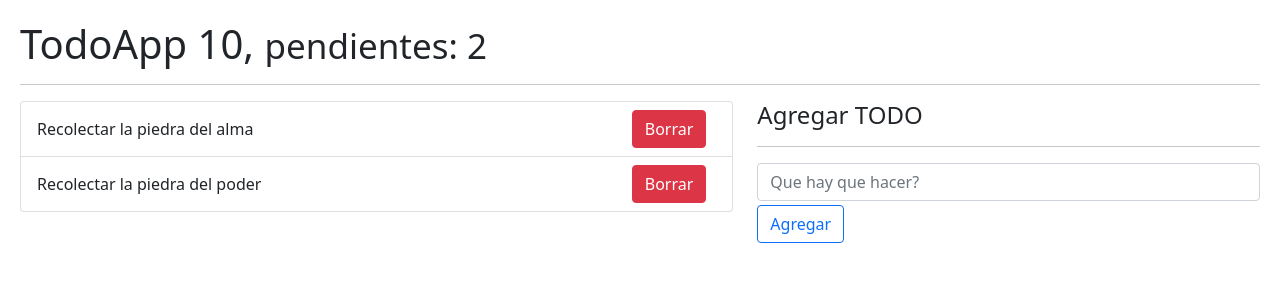
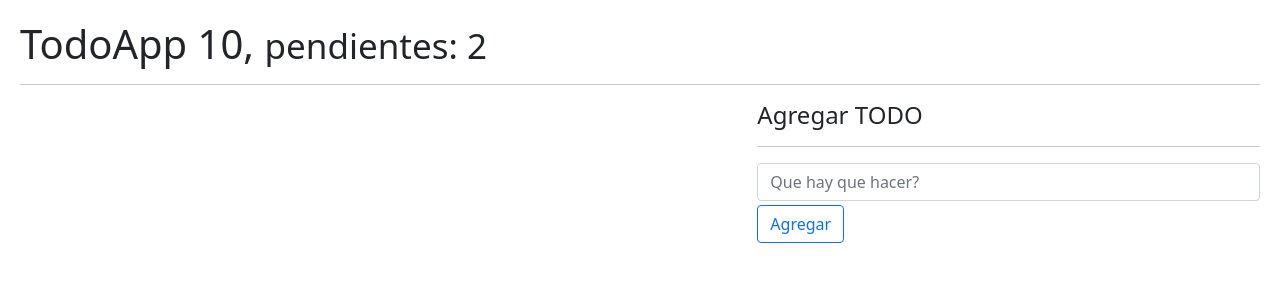
Before and after one commit to tomygp97/05-hooksApp, a React (Vite) app: page / in a window 1280 px wide. Shown: the top 300 px of the page. Built offline with nearby package versions, Linux system fonts and the light colour scheme.

Commit message:
147 - Agregar, Guardar y Borrar TODOS

```diff
--- a/src/08-useReducer/TodoApp.jsx
+++ b/src/08-useReducer/TodoApp.jsx
@@ -1,30 +1,48 @@
-import { useReducer } from "react";
+import { useEffect, useReducer } from "react";
 import { TodoAdd } from "./TodoAdd";
 import { TodoList } from "./TodoList";
 import { todoReducer } from "./todoReducer";
 
 const initialState = [
-    {
-        id: new Date().getTime(),
-        description: "Recolectar la piedra del alma",
-        done: false,
-    },
-    {
-        id: new Date().getTime() * 3,
-        description: "Recolectar la piedra del poder",
-        done: false,
-    },
+    // {
+    //     id: new Date().getTime(),
+    //     description: "Recolectar la piedra del alma",
+    //     done: false,
+    // },
 ]
+
+const init = () => {
+    return JSON.parse( localStorage.getItem( "todos" ) ) || [];
+}
 
 export const TodoApp = () => {
 
-    const [ todos, dispatch ] = useReducer( todoReducer, initialState );
+    const [ todos, dispatch ] = useReducer( todoReducer, initialState, init );
 
-    const handleNewTodo = (todo) => {
+    useEffect(() => {
 
-        console.log({ todo });
+        localStorage.setItem("todos", JSON.stringify( todos ))
 
+    }, [todos])
+
+
+    const handleNewTodo = ( todo ) => {
+
+        const action = {
+            type: "[TODO] Add todo",
+            payload: todo,
+        }
+
+        dispatch( action );
     };
+
+    const handleRemoveTodo = ( id ) => {
+
+        dispatch({
+            type: "[TODO] Remove todo",
+            payload: id,
+        });
+    }
 
 
   return (
@@ -36,7 +54,9 @@
         <div className="row">
             <div className="col-7">
 
-                        <TodoList todos={ todos }/>
+                        {/* <TodoList todos={ todos } onDeleteTodo={ (id) => handleRemoveTodo(id) }/> */}
+                        {/* Forma reducida de escribir el hanldeRemoveTodo */}
+                        <TodoList todos={ todos } onDeleteTodo={ handleRemoveTodo }/>
 
             </div>
 
--- a/src/08-useReducer/TodoItem.jsx
+++ b/src/08-useReducer/TodoItem.jsx
@@ -1,9 +1,14 @@
 
-export const TodoItem = ({ todo }) => {
+export const TodoItem = ({ todo, onDeleteTodo }) => {
   return (
     <li key={ todo.id } className="list-group-item d-flex justify-content-between">
         <span className="align-self-center">{ todo.description}</span>
-        <button className="btn btn-danger">Borrar</button>
+        <button
+        onClick={ () => onDeleteTodo( todo.id ) }
+        className="btn btn-danger"
+        >
+          Borrar
+        </button>
     </li>
   )
 }
--- a/src/08-useReducer/TodoList.jsx
+++ b/src/08-useReducer/TodoList.jsx
@@ -1,6 +1,6 @@
 import { TodoItem } from "./TodoItem"
 
-export const TodoList = ({ todos = [] }) => {
+export const TodoList = ({ todos = [], onDeleteTodo }) => {
 
 
 
@@ -9,11 +9,10 @@
               {
                 todos.map( todo => (
 
-                  <TodoItem key={ todo.id } todo={ todo }/>
+                  <TodoItem key={ todo.id } todo={ todo } onDeleteTodo={ onDeleteTodo }/>
 
                 ))
               }
-
             </ul>
   )
 }
--- a/src/08-useReducer/todoReducer.js
+++ b/src/08-useReducer/todoReducer.js
@@ -1,8 +1,11 @@
-export const todoReducer = ( initialState, action ) => {
+export const todoReducer = ( initialState = [], action ) => {
 
     switch ( action.type ) {
-        case "ABC":
-            throw new Error("Action.type = ABC no est implementada");
+        case "[TODO] Add todo":
+            return [ ...initialState, action.payload ]
+
+        case "[TODO] Remove todo":
+            return initialState.filter( todo => todo.id !== action.payload );
 
         default:
             return initialState;
```
